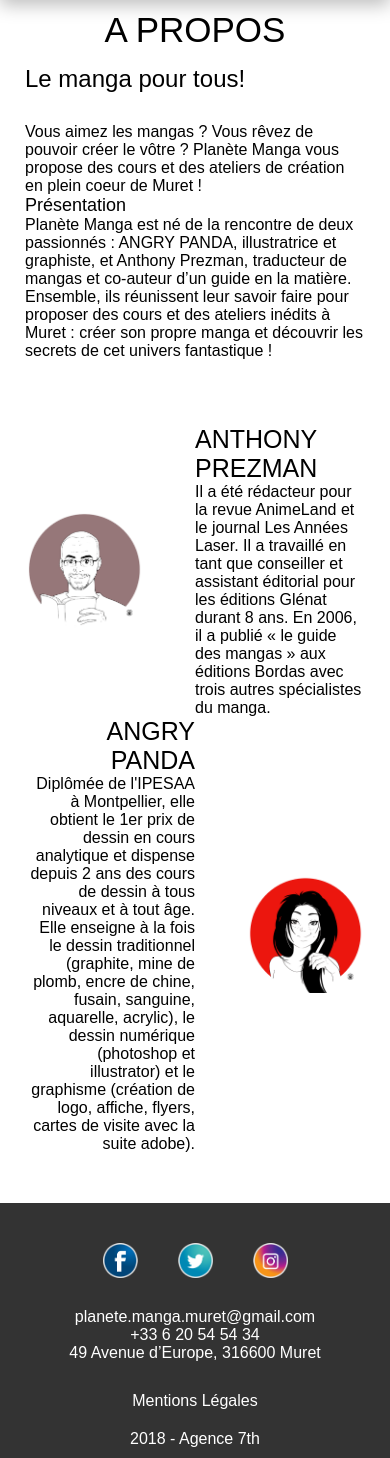
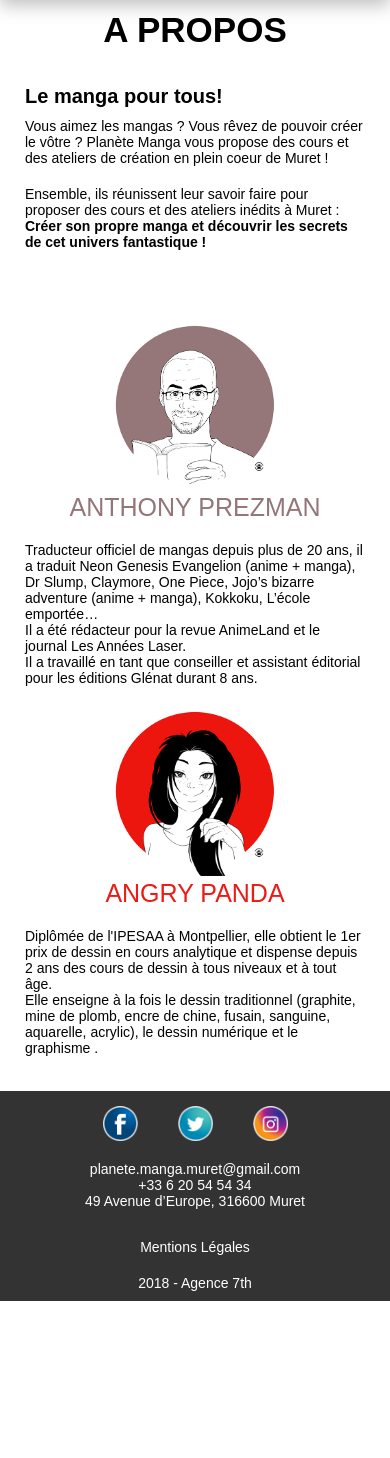
Before and after one commit to MattJCand/PhpMangaProject, a PHP site: page /about.php in a window 390 px wide. Shown: the part 66-1524 px from the top of the page. After the commit the page ends 1367 px from the top, so only its background shows below. Run offline with PHP 8.4, Linux system fonts and the light colour scheme.

Commit message:
responsive page about.php

```diff
--- a/about.php
+++ b/about.php
@@ -5,17 +5,27 @@
 
 <section id="presentation">
   <div class="container">
+    <div class="bloc-presentation-partie">
+
       <h2>Le manga pour tous!</h2>
       <p>
         Vous aimez les mangas ? Vous rêvez de pouvoir créer le vôtre ? Planète Manga vous propose des cours et des ateliers de création en plein coeur de Muret !
       </p>
-    <h3>Présentation</h3>
+
+    </div>
+    <div class="bloc-presentation-partie">
+
        <p>
-      Planète Manga est né de la rencontre de deux passionnés : ANGRY PANDA, illustratrice et graphiste, et Anthony Prezman, traducteur de mangas et co-auteur d’un guide en la matière.
+        Ensemble, ils réunissent leur savoir faire pour proposer des cours et des ateliers inédits à Muret :
       </p>
       <p>
-      Ensemble, ils réunissent leur savoir faire pour proposer des cours et des ateliers inédits à Muret : créer son propre manga et découvrir les secrets de cet univers fantastique !
+        <b>
+          Créer son propre manga et découvrir les secrets de cet univers fantastique !
+        </b>
       </p>
+
+    </div>
+
 
   </div>
 </section>
@@ -28,23 +38,34 @@
         <img src="asset/img/anthony.png" alt="anthony" class="img-adapte">
       </div>
       <div class="description-professeur">
-        <h3 class="majuscule">ANTHONY PREZMAN</h3>
+        <h3 class="majuscule antho">ANTHONY PREZMAN</h3>
 
-<p>Il a été rédacteur pour la revue AnimeLand et le journal Les Années Laser.
+        <p>
+          Traducteur officiel de mangas depuis plus de 20 ans, il a traduit Neon Genesis Evangelion (anime + manga), Dr Slump, Claymore, One Piece, Jojo’s bizarre adventure (anime + manga), Kokkoku, L’école emportée…
+        </p>
+        <p>
+          Il a été rédacteur pour la revue AnimeLand et le journal Les Années Laser.
+        </p>
+        <p>
             Il a travaillé en tant que conseiller et assistant éditorial pour les éditions Glénat durant 8 ans.
-En 2006, il a publié « le guide des mangas » aux éditions Bordas avec trois autres spécialistes du manga.</p>
+        </p>
+
       </div>
     </div>
     <div class="bloc-professeur">
-
-      <div class="description-professeur text-droite">
-        <h3 class="majuscule ">ANGRY PANDA</h3>
-        <p>Diplômée de l'IPESAA à Montpellier, elle obtient le 1er prix de dessin en cours analytique et dispense depuis 2 ans des cours de dessin à tous niveaux et à tout âge.
-        Elle enseigne à la fois le dessin traditionnel (graphite, mine de plomb, encre de chine, fusain, sanguine, aquarelle, acrylic), le dessin numérique (photoshop et illustrator) et le graphisme (création de logo, affiche, flyers, cartes de visite avec la suite adobe).</p>
-      </div>
       <div class="bloc-img-prof">
         <img src="asset/img/malou.png" alt="malou" class="img-adapte">
       </div>
+      <div class="description-professeur">
+        <h3 class="majuscule text-droite angry">ANGRY PANDA</h3>
+        <p>
+          Diplômée de l'IPESAA à Montpellier, elle obtient le 1er prix de dessin en cours analytique et dispense depuis 2 ans des cours de dessin à tous niveaux et à tout âge.
+        </p>
+        <p>
+          Elle enseigne à la fois le dessin traditionnel (graphite, mine de plomb, encre de chine, fusain, sanguine, aquarelle, acrylic), le dessin numérique  et le graphisme .
+      </p>
+      </div>
+
     </div>
   </div>
 
--- a/asset/css/about.css
+++ b/asset/css/about.css
@@ -1,31 +1,100 @@
 /* DESKTOP*/
-.text-droite{
-  text-align: right
+
+
+#presentation .container, #equipe .container{
+	max-width: 1060px;
+}
+#presentation .container h2{
+	margin-bottom: 10px;
 }
 
-#equipe{
-  padding: 50px 0
-}
-#equipe .container .bloc-professeur{
-  display: flex;
-  justify-content: space-between;
-  align-items: center
+#presentation h3{
+	margin:10px 0;
 }
 
 
+
+#presentation .container div{
+	margin: 20px 0;
+}
+
+
+
+
+
+
+
+
+
+
+
+
+
+
+
+
+
+
+#equipe .container .bloc-professeur{
+	display: flex;
+	justify-content: space-around;
+	align-items: center
+}
+
 #equipe h3{
-  font-size: 25px
+	font-size: 25px;
+	margin-bottom: 30px;
+
 }
 
 #equipe .container .bloc-professeur .bloc-img-prof{
-width: 35%
+	width: 35%
 }
+
 #equipe .container .bloc-professeur .description-professeur{
-width: 50%
+	width: 55%;
+	text-align: justify;
 }
+
+#equipe .container .bloc-professeur .description-professeur h3{
+	font-weight: normal
+}
+
+.antho{
+	color: #957678;
+}
+
+.angry{
+	color: #eb1c16
+}
+
+
+
 
 
 
 /*TABLETTE*/
 
+
+@media (max-width: 768px) {
+	#equipe .container .bloc-professeur {
+	    flex-flow: column;
+	    margin: 20px 0;
+	}
+	#equipe .container .bloc-professeur .description-professeur h3 {
+		text-align: center
+	}
+	#equipe .container .bloc-professeur .bloc-img-prof {
+	    width: 50%;
+	}
+	#equipe .container .bloc-professeur .description-professeur {
+	    width: 100%;
+	    text-align: left;
+	}
+	#equipe h3 {
+	    margin-bottom: 20px;
+	}
+
+}
+
 /* MOBILE*/
--- a/asset/css/actu.css
+++ b/asset/css/actu.css
@@ -89,5 +89,5 @@
   .bloc-description-actu p.date-actu{
   margin-top: 25px;
 
+  }
 }
-}
--- a/asset/css/cours.css
+++ b/asset/css/cours.css
@@ -22,20 +22,21 @@ h2{
   background-repeat: no-repeat;
 }
 .banniere-cours-manga{
-  background: url('../img/ban5.jpg');
+  background: url('../img/ban-manga3.png');
   background-size: cover;
   background-position: center center;
   background-repeat: no-repeat;
 }
 .banniere-cours-dessin{
-  background: url('../img/ban6.jpg');
+  background: url('../img/ban1.jpg');
   background-size: cover;
   background-position: center center;
   background-repeat: no-repeat;
 }
 
 #banniereCours  h1{
-  font-size: 45px
+  font-size: 45px;
+  margin:0;
 }
 
 
@@ -52,14 +53,13 @@ h2{
   /*border: 1px solid;*/
 }
 #sectionDescriptionCours .bloc-description-partie img{
-  width: 100px;
+  width: 120px;
   /*border: 1px solid;*/
 }
 
 
 #sectionDescriptionCours .bloc-description-partie p{
   margin-top: 20px;
-  text-align: justify
 }
 
 
@@ -91,11 +91,12 @@ h2{
 }
 
 #sectionHoraireCours .bloc-horaire .bloc-horaire-partie img{
-  margin: 30px 0
+  margin: 30px 0;
+  width: 120px
 }
 
 #sectionHoraireCours .bloc-horaire .bloc-horaire-partie p{
-  margin-bottom: 30px
+  margin-bottom: 15px
 }
 }
 
--- a/asset/css/event.css
+++ /dev/null
@@ -1,5 +0,0 @@
-// DESKTOP
-
-// TABLETTE
-
-// MOBILE
--- a/asset/css/footer.css
+++ b/asset/css/footer.css
@@ -1,6 +1,4 @@
-.bold{
-  font-weight: bolder;
-}
+
 footer{
 	padding: 40px 0 10px;
 	width: 100%;
@@ -100,13 +98,20 @@ footer .footer-bloc-mlsig .signature{
 
 ******************************/
 @media (max-width: 768px) {
+	footer{
+		padding: 25px 0 10px;
 
-footer .footer-adresse-desktop{
+	}
+
+	footer .footer-adresse-desktop{
 		display: none
 	}
-footer .footer-adresse-tablette{
+	footer .footer-adresse-tablette{
 		display: block;
 		text-align: center
+	}
+	.footer-bloc-ml {
+    	margin-top: 20px;
 	}
 
 }
@@ -117,7 +122,10 @@ footer .footer-adresse-tablette{
 
 /*Version Mobile*/
 @media (max-width: 425px) {
+	footer{
+		padding: 15px 0 10px;
 
+	}
 	footer .container .footer-bloc-mlsig{
 		margin-top: 30px;
 		display: block;
--- a/asset/css/header.css
+++ b/asset/css/header.css
@@ -7,7 +7,8 @@
   margin: 0;
   padding: 0;
   box-sizing: border-box;
-  font-family: 'Roboto-light' ,sans-serif;
+  font-family: 'Roboto-regular' ,sans-serif;
+  /*font-size: 14px*/
 }
 
 .container{
@@ -23,6 +24,9 @@ h1{
   margin-top: 20px;
   font-size: 45px;
 }
+h2{
+  font-size: 35px
+}
 
 h3{
   font-size: 28px;
@@ -32,7 +36,7 @@ h4{
 }
 
 h1,h2,h3,h4{
-  font-weight: normal
+  /*font-weight: normal*/
 }
 
 section{
@@ -50,6 +54,13 @@ section{
 .img-adapte{
   width: 100%;
   height: inherit;
+}
+
+.text-droite{
+  text-align: right
+}
+.bold{
+  font-weight: bolder;
 }
 /**************************************
 
@@ -218,6 +229,20 @@ section{
 
 
 @media (max-width: 768px) {
+  h1{
+    font-size: 35px
+  }
+
+  h2{
+    font-size: 28px;
+    margin-bottom: 10px
+  }
+
+  *{
+
+  font-size: 15px
+  }
+
   body{
     overflow-x : hidden;
   }
@@ -300,10 +325,14 @@ section{
   }
 
   h2{
+    font-size: 20px;
     margin-bottom: 10px
   }
 
+  *{
 
+  font-size: 14px
+  }
 
 
 
--- a/event.php
+++ b/event.php
@@ -6,7 +6,7 @@
 <main>
 <div class="container">
 
-		<h1>Evenement</h1>
+		<h1 class="majuscule text-center">Evenement</h1>
 
 </div>
 
--- a/templates/footer.php
+++ b/templates/footer.php
@@ -23,7 +23,7 @@
 
 			<div class="footer-bloc-mlsig">
 				<div class="mentions" >
-					<a class="" href="">
+					<a class="" href="" target="blank">
 						Mentions Légales
 					</a>
 				</div>
```
Also changed, not shown: asset/img/ban-manga3.jpg (deleted), asset/img/ban-manga3.png (added), asset/img/ban1.jpg (added), 1 other file. Lines whose indentation alone changed are shown as unchanged.
